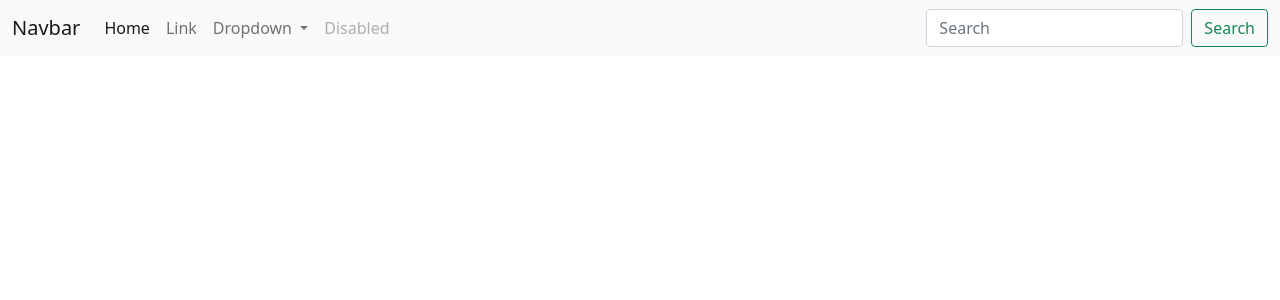
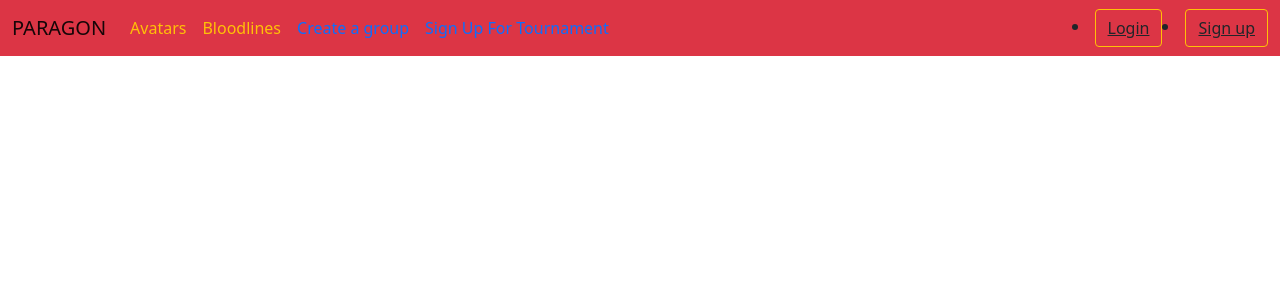
Before and after one commit to genedeh/Paragon_database_with_django, a Django app: page / in a window 1280 px wide. Shown: the top 300 px of the page. Run offline with Django 3.2, Linux system fonts and the light colour scheme; parts of the project's set-up code (start-up, migrations or seed data) failed here and were passed over; some libraries are stand-ins or nearby versions.

Commit message:
added the remaining adjustments of the navbar

```diff
--- a/paragon_game/templates/base.html
+++ b/paragon_game/templates/base.html
@@ -11,39 +11,33 @@
     <script src="https://code.jquery.com/jquery-3.3.1.min.js" defer></script>
 </head>
 <body>
-<nav class="navbar navbar-expand-lg navbar-light bg-light">
+<nav class="navbar navbar-expand-lg navbar-light bg-danger">
   <div class="container-fluid">
-    <a class="navbar-brand" href="#">Navbar</a>
+    <a class="navbar-brand" href="{% url 'game:home' %}">PARAGON</a>
     <button class="navbar-toggler" type="button" data-bs-toggle="collapse" data-bs-target="#navbarSupportedContent" aria-controls="navbarSupportedContent" aria-expanded="false" aria-label="Toggle navigation">
       <span class="navbar-toggler-icon"></span>
     </button>
     <div class="collapse navbar-collapse" id="navbarSupportedContent">
       <ul class="navbar-nav me-auto mb-2 mb-lg-0">
         <li class="nav-item">
-          <a class="nav-link active" aria-current="page" href="#">Home</a>
+          <a class="nav-link text-warning" href="#">Avatars</a>
         </li>
         <li class="nav-item">
-          <a class="nav-link" href="#">Link</a>
-        </li>
-        <li class="nav-item dropdown">
-          <a class="nav-link dropdown-toggle" href="#" id="navbarDropdown" role="button" data-bs-toggle="dropdown" aria-expanded="false">
-            Dropdown
-          </a>
-          <ul class="dropdown-menu" aria-labelledby="navbarDropdown">
-            <li><a class="dropdown-item" href="#">Action</a></li>
-            <li><a class="dropdown-item" href="#">Another action</a></li>
-            <li><hr class="dropdown-divider"></li>
-            <li><a class="dropdown-item" href="#">Something else here</a></li>
-          </ul>
+          <a class="nav-link text-warning " href="#">Bloodlines</a>
         </li>
         <li class="nav-item">
-          <a class="nav-link disabled" href="#" tabindex="-1" aria-disabled="true">Disabled</a>
+          <a class="nav-link text-primary " href="#">Create a group</a>
+        </li>
+        <li class="nav-item">
+          <a class="nav-link text-primary" href="#" tabindex="-1" aria-disabled="true">Sign Up For Tournament</a>
         </li>
       </ul>
-      <form class="d-flex">
-        <input class="form-control me-2" type="search" placeholder="Search" aria-label="Search">
-        <button class="btn btn-outline-success" type="submit">Search</button>
-      </form>
+      <li class="nav-item">
+        <button class="btn btn-outline-warning" type="submit"><a href="#" class="text-dark">Login</a></button>
+      </li>
+      <li class="nav-item">
+        <button class="btn btn-outline-warning" type="submit"><a href="#" class="text-dark">Sign up</a></button>
+      </li>
     </div>
   </div>
 </nav>
```
